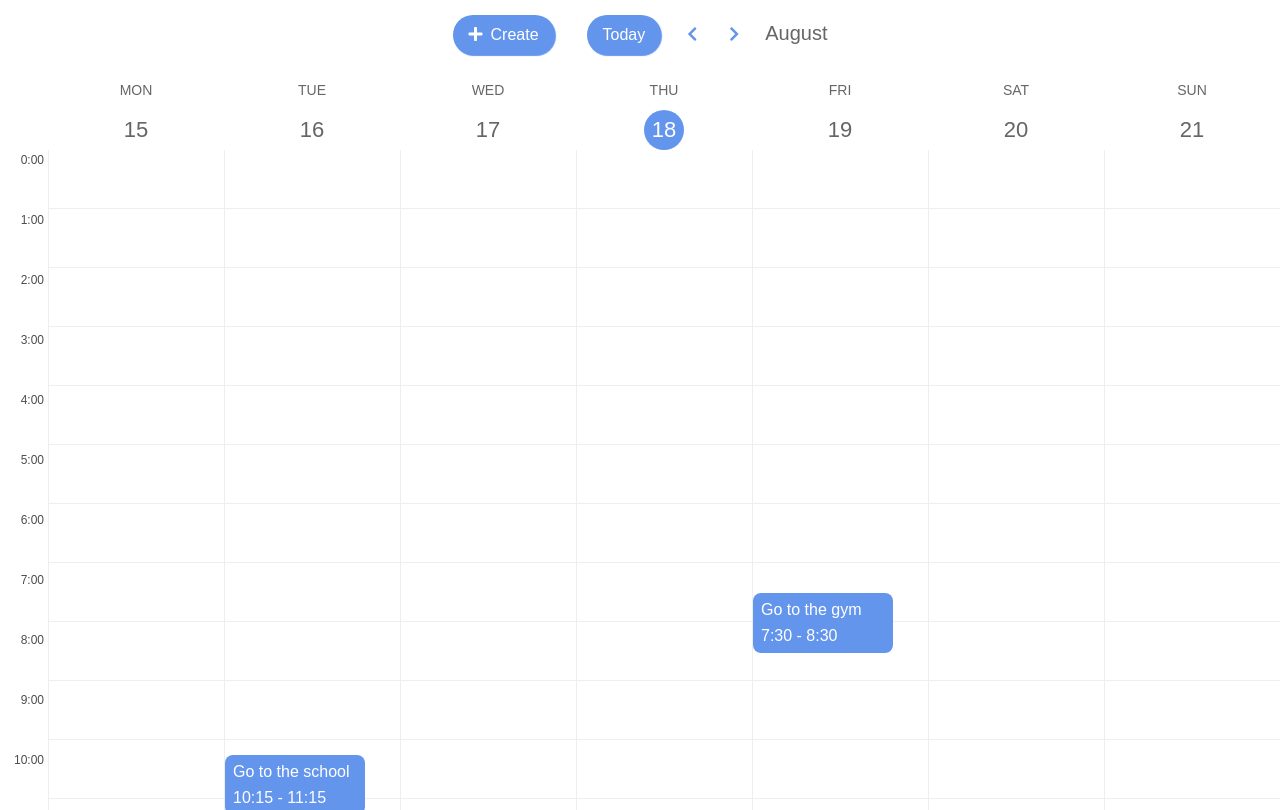
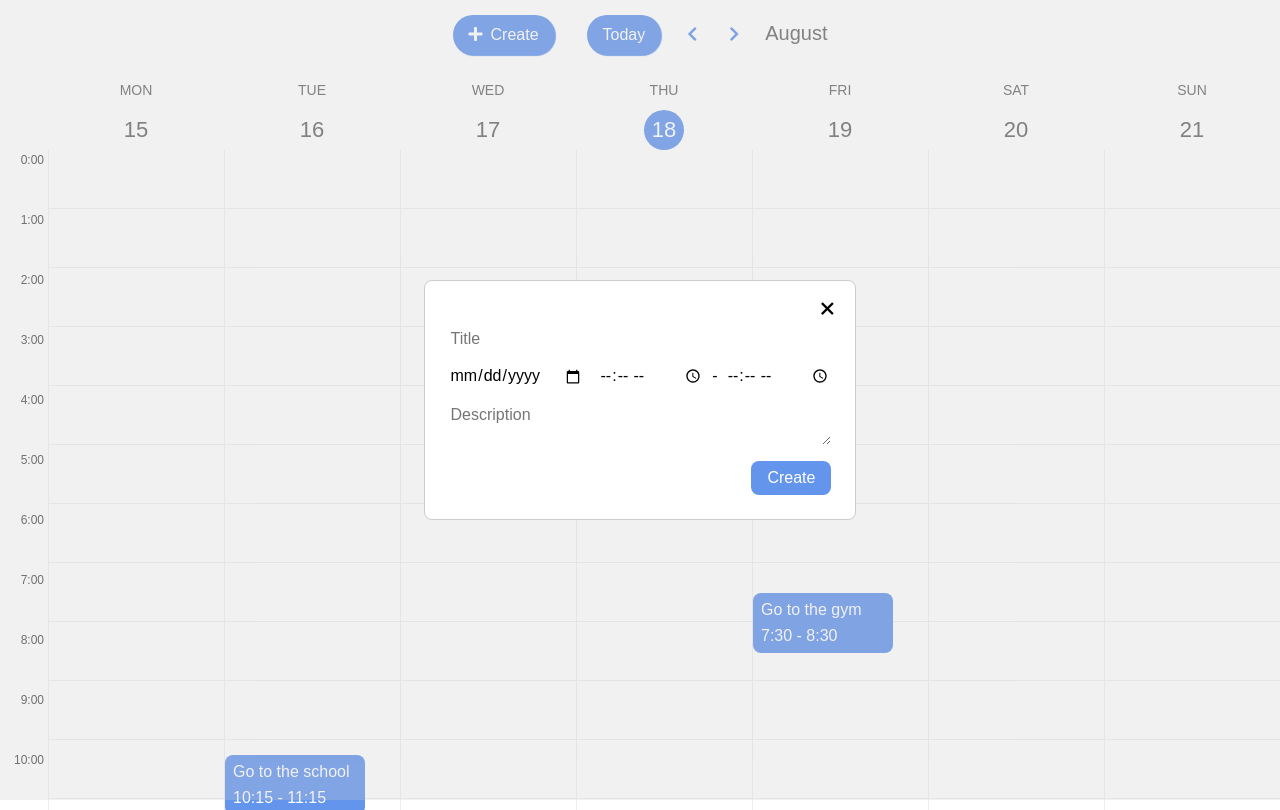
Before and after one commit to yasuriya/calendar-app, a React app: page / in a window 1280 px wide. Both pictures are taken after a click on the button "Create". Built offline with nearby package versions, Linux system fonts and the light colour scheme.

Commit message:
modal & events

```diff
--- a/src/App.jsx
+++ b/src/App.jsx
@@ -9,10 +9,12 @@ import {
 } from '../src/utils/dateUtils.js'
 
 import './common.scss'
+import Modal from './components/modal/Modal.jsx'
 
 const App = () => {
   const [weekStartDate, setWeekStartDate] = useState(new Date())
   const [currentMonth, setCurrentMonth] = useState(null)
+  const [visibility, setVisibility] = useState(false)
 
   const weekDates = generateWeekRange(getWeekStartDate(weekStartDate))
 
@@ -30,6 +32,10 @@ const App = () => {
     setWeekStartDate(new Date())
   }
 
+  const modalToggle = () => {
+    setVisibility(!visibility)
+  }
+
   useEffect(() => {
     setCurrentMonth(getCurrentMonth(weekDates))
   }, [weekDates])
@@ -41,7 +47,9 @@ const App = () => {
         prevWeek={prevWeek}
         nextWeek={nextWeek}
         currentMonth={currentMonth}
+        modalToggle={modalToggle}
       />
+      {visibility && <Modal modalToggle={modalToggle} />}
       <Calendar weekDates={weekDates} />
     </>
   )
--- a/src/components/calendar/Calendar.jsx
+++ b/src/components/calendar/Calendar.jsx
@@ -9,7 +9,6 @@ import './calendar.scss'
 
 const Calendar = ({ weekDates }) => {
   const [eventState, setEventState] = useState(events)
-  console.log(eventState)
 
   return (
     <section className="calendar">
--- a/src/components/header/Header.jsx
+++ b/src/components/header/Header.jsx
@@ -2,11 +2,18 @@ import React from 'react'
 
 import './header.scss'
 
-const Header = ({ currentMonth, resetWeek, nextWeek, prevWeek }) => {
+const Header = ({
+  currentMonth,
+  resetWeek,
+  nextWeek,
+  prevWeek,
+  modalToggle,
+}) => {
   return (
     <header className="header">
-      <button className="button create-event-btn">
-        <i className="fas fa-plus create-event-btn__icon"></i>Create
+      <button className="button create-event-btn" onClick={modalToggle}>
+        <i className="fas fa-plus create-event-btn__icon"></i>
+        Create
       </button>
       <div className="navigation">
         <button className="navigation__today-btn button" onClick={resetWeek}>
--- a/src/components/modal/Modal.jsx
+++ b/src/components/modal/Modal.jsx
@@ -1,40 +1,86 @@
-import React, { Component } from 'react';
+import React, { useState } from 'react'
+import { getDateTime } from '../../utils/dateUtils'
+import events from '../../gateway/events'
+import './modal.scss'
 
-import './modal.scss';
+const Modal = ({ modalToggle }) => {
+  const [newEvent, setNewEvent] = useState({
+    id: new Date(),
+    title: '',
+    description: '',
+    date: '',
+    dateFrom: '',
+    dateTo: '',
+  })
 
-class Modal extends Component {
-  render() {
+  const changeHandler = (e) => {
+    const { name, value } = e.target
+
+    setNewEvent({
+      ...newEvent,
+      [name]: value,
+    })
+  }
+
+  const handleSubmit = (e) => {
+    e.preventDefault()
+
+    events.push({
+      id,
+      title,
+      description,
+      dateFrom: getDateTime(date, dateFrom),
+      dateTo: getDateTime(date, dateTo),
+    })
+    modalToggle()
+  }
+  const { id, title, description, date, dateFrom, dateTo } = newEvent
   return (
     <div className="modal overlay">
       <div className="modal__content">
         <div className="create-event">
-            <button className="create-event__close-btn">+</button>
-            <form className="event-form">
+          <button className="create-event__close-btn" onClick={modalToggle}>
+            +
+          </button>
+          <form className="event-form" onSubmit={handleSubmit}>
             <input
               type="text"
               name="title"
               placeholder="Title"
               className="event-form__field"
+              onChange={changeHandler}
+              value={title}
             />
             <div className="event-form__time">
-                <input type="date" name="date" className="event-form__field" />
+              <input
+                type="date"
+                name="date"
+                className="event-form__field"
+                onChange={changeHandler}
+                value={date}
+              />
               <input
                 type="time"
-                  name="startTime"
+                name="dateFrom"
                 className="event-form__field"
-                  onChange={this.handleChange}
+                onChange={changeHandler}
+                value={dateFrom}
               />
               <span>-</span>
               <input
                 type="time"
-                  name="endTime"
+                name="dateTo"
                 className="event-form__field"
+                onChange={changeHandler}
+                value={dateTo}
               />
             </div>
             <textarea
               name="description"
               placeholder="Description"
               className="event-form__field"
+              onChange={changeHandler}
+              value={description}
             ></textarea>
             <button type="submit" className="event-form__submit-btn">
               Create
@@ -43,8 +89,7 @@ class Modal extends Component {
         </div>
       </div>
     </div>
-    );
-  }
+  )
 }
 
-export default Modal;
+export default Modal
```
Lines whose indentation alone changed are shown as unchanged.
